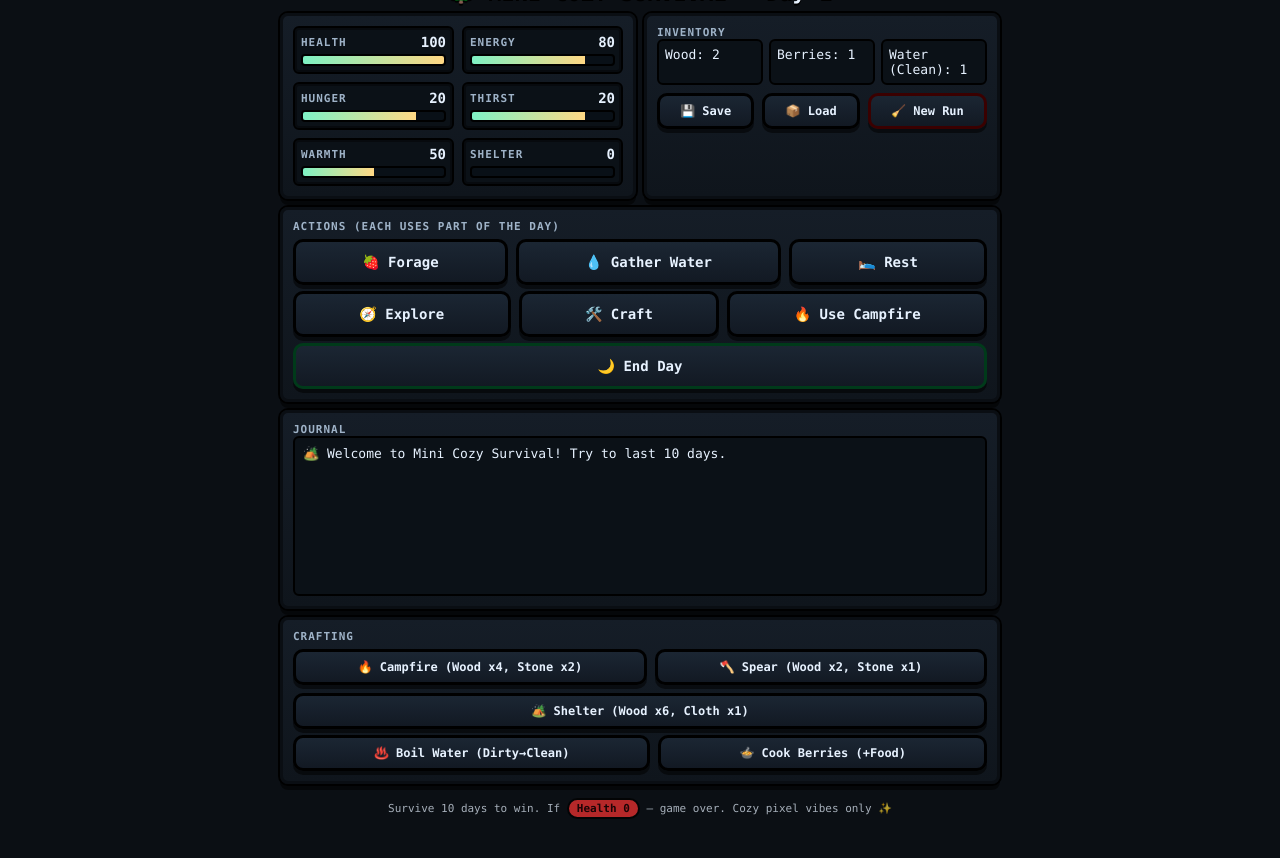
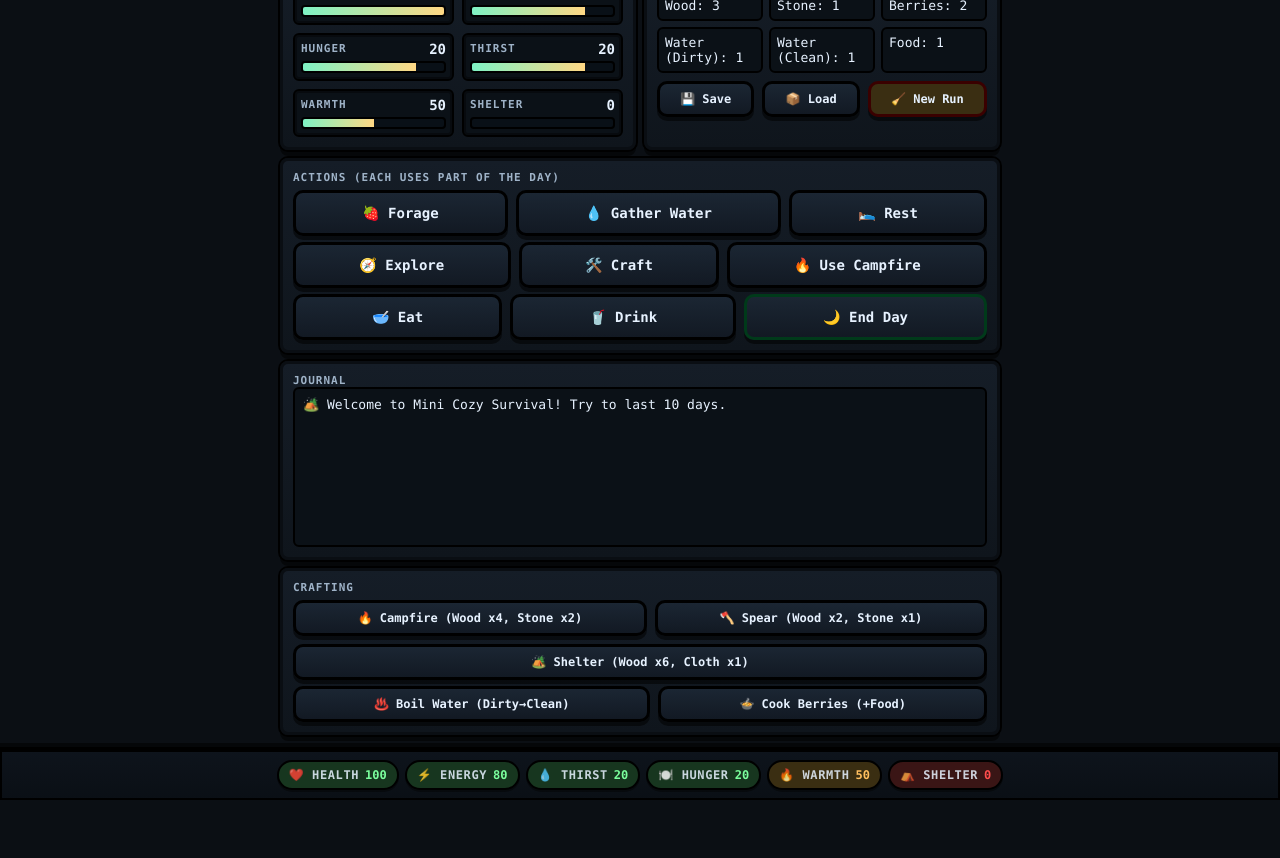
Before and after one commit to saintcleo/mini-cozy-survival-, a plain HTML site: page index.html in a window 1280 px wide. Before the commit the page ends 831 px from the top, so only its background shows below. Drawn offline with Linux system fonts and the light colour scheme.

Commit message:
Update index.html

```diff
--- a/index.html
+++ b/index.html
@@ -1,8 +1,3 @@
-
-
-
-
-
 <!doctype html>
 <html lang="en">
 <head>
@@ -12,7 +7,7 @@
 <style>
   :root{
     --bg:#0b0f14; --ink:#e7f2ff; --muted:#9fb3c8; --acc1:#7ef2c4; --acc2:#ffd884;
-    --danger:#ff7b7b; --ok:#7bff9d; --edge:#0a0e13;
+    --danger:#ff4d4d; --warn:#ffbf5f; --ok:#7bff9d; --edge:#0a0e13;
   }
   html,body{height:100%}
   body{
@@ -20,9 +15,9 @@
     font-family: ui-monospace, SFMono-Regular, Menlo, Consolas, "Liberation Mono", monospace;
     image-rendering: pixelated; -webkit-font-smoothing: none; text-rendering: optimizeSpeed;
     display:flex; align-items:center; justify-content:center;
-    touch-action: manipulation; /* helps taps register on mobile */
+    touch-action: manipulation;
   }
-  .wrap{ width:min(720px, 100%); padding:12px;}
+  .wrap{ width:min(720px, 100%); padding:12px; padding-bottom:110px; } /* space for HUD */
   .title{text-align:center; font-weight:900; font-size:22px; line-height:1; text-shadow:0 2px 0 #000; margin-bottom:10px;}
   .grid{display:grid; gap:8px; grid-template-columns: 1fr;}
   .card{background:linear-gradient(#151d27,#0f151c); border:3px solid var(--edge);
@@ -42,7 +37,7 @@
   }
   .btn:active{ transform: translateY(2px); box-shadow: 0 2px 0 #0008;}
   .btn.ok{border-color:#003a1a} .btn.warn{border-color:#3a0000} .btn.small{padding:8px 10px; font-size:12px}
-  .pill{display:inline-block; padding:2px 8px; border:2px solid #000; border-radius:999px; font-weight:900; font-size:11px;}
+  .pill{display:inline-block; padding:2px 10px; border:2px solid #000; border-radius:999px; font-weight:900; font-size:12px;}
   .pill.win{background:#0f2; color:#001b00} .pill.lose{background:#f33; color:#220000}
   .log{height:140px; overflow:auto; background:#0b1117; border:2px solid #000; border-radius:6px; padding:8px; font-size:13px; line-height:1.3;}
   .log p{margin:0 0 6px 0}
@@ -51,6 +46,27 @@
   .split{display:grid; gap:8px; grid-template-columns: 1fr}
   @media (min-width:680px){ .split{grid-template-columns: 1fr 1fr;} }
   .footer{opacity:.7; text-align:center; font-size:11px; margin-top:6px}
+
+  /* ===== Sticky HUD ===== */
+  .hud{
+    position:fixed; left:0; right:0; bottom:0;
+    background:linear-gradient(#0e141c,#0a0f15);
+    border-top:3px solid #000; box-shadow:0 -4px 0 #0008, 0 0 0 2px #000 inset;
+    padding:10px 12px calc(10px + env(safe-area-inset-bottom));
+    display:flex; gap:6px; flex-wrap:wrap; justify-content:center;
+    z-index:10;
+  }
+  .statpill{
+    display:inline-flex; align-items:center; gap:6px;
+    padding:6px 10px; border-radius:999px; font-weight:900; font-size:12px;
+    border:2px solid #000; box-shadow:0 2px 0 #0006; user-select:none;
+  }
+  .statpill .label{opacity:.85; text-transform:uppercase; letter-spacing:.6px}
+  .statpill .val{font-weight:900}
+  .good{background:#17361f;}
+  .warn{background:#3a2e12;}
+  .bad{ background:#3a1515;}
+  .good .val{color:var(--ok)} .warn .val{color:var(--warn)} .bad .val{color:var(--danger)}
 </style>
 </head>
 <body>
@@ -111,6 +127,8 @@
         <div class="btn" data-act="cook">🔥 Use Campfire</div>
       </div>
       <div class="row" style="margin-top:6px">
+        <div class="btn" data-act="eat">🥣 Eat</div>
+        <div class="btn" data-act="drink">🥤 Drink</div>
         <div class="btn ok" data-act="endday">🌙 End Day</div>
       </div>
     </div>
@@ -139,10 +157,15 @@
   </div>
 </div>
 
+<!-- Sticky HUD -->
+<div class="hud" id="hud">
+  <!-- pills are injected by JS -->
+</div>
+
 <script>
 (function(){
   const el = id => document.getElementById(id);
-  const logEl = el('log');
+  const logEl = el('log'), hudEl = el('hud');
 
   const state = {
     day: 1,
@@ -153,7 +176,7 @@
     warmth: 50,
     shelter: 0,
     hasCampfire: false,
-    items: { Wood: 2, Stone: 0, Berries: 1, "Water (Dirty)": 0, "Water (Clean)": 1, Cloth: 0, Food: 0 },
+    items: { Wood: 3, Stone: 1, Berries: 2, "Water (Dirty)": 1, "Water (Clean)": 1, Cloth: 0, Food: 1 },
     crafted: { spear:false },
     turns: 0, // turns taken today (max 4 per day)
   };
@@ -164,6 +187,33 @@
   function clamp(v,min,max){return Math.max(min,Math.min(max,v));}
   function pct(v){return clamp(v,0,100);}
   function setMeter(id,value){ el(id).style.width = pct(value)+'%'; }
+
+  function pillClass(val, invert=false){
+    // invert: lower is better (hunger/thirst)
+    const score = invert ? 100 - val : val;
+    if (score >= 70) return 'good';
+    if (score >= 35) return 'warn';
+    return 'bad';
+  }
+
+  function drawHUD(){
+    // Build pills fresh each draw
+    hudEl.innerHTML = '';
+    const pills = [
+      {label:'Health',  val: Math.round(state.hp),       invert:false, icon:'❤️'},
+      {label:'Energy',  val: Math.round(state.energy),   invert:false, icon:'⚡️'},
+      {label:'Thirst',  val: Math.round(state.thirst),   invert:true,  icon:'💧'},
+      {label:'Hunger',  val: Math.round(state.hunger),   invert:true,  icon:'🍽️'},
+      {label:'Warmth',  val: Math.round(state.warmth),   invert:false, icon:'🔥'},
+      {label:'Shelter', val: Math.round(state.shelter),  invert:false, icon:'⛺️'},
+    ];
+    pills.forEach(p=>{
+      const d = document.createElement('div');
+      d.className = `statpill ${pillClass(p.val, p.invert)}`;
+      d.innerHTML = `<span class="label">${p.icon} ${p.label}</span><span class="val">${p.val}</span>`;
+      hudEl.appendChild(d);
+    });
+  }
 
   function draw(){
     el('day').textContent = 'Day ' + state.day;
@@ -181,6 +231,7 @@
     setMeter('wmMeter',state.warmth);
     setMeter('shMeter',state.shelter);
 
+    // inventory
     const inv = el('inv'); inv.innerHTML='';
     Object.entries(state.items).forEach(([k,v])=>{
       if (v<=0) return;
@@ -189,6 +240,8 @@
       d.textContent = k + ': ' + v;
       inv.appendChild(d);
     });
+
+    drawHUD();
   }
 
   function log(msg){
@@ -208,13 +261,15 @@
   function gainItem(name, n=1){ state.items[name] = (state.items[name]||0) + n; }
   function useItem(name, n=1){ if ((state.items[name]||0) >= n){ state.items[name]-=n; return true; } return false; }
 
+  // Softer survival tick (cozier)
   function hungerThirstTick(hu=6, th=8){
     state.hunger = clamp(state.hunger + hu, 0, 100);
     state.thirst = clamp(state.thirst + th, 0, 100);
+
     let dmg = 0;
-    if (state.thirst >= 85) dmg += 10;
-    if (state.hunger >= 85) dmg += 6;
-    if (state.warmth <= 20 && state.shelter < 50) dmg += 4;
+    if (state.thirst >= 90) dmg += 6;
+    if (state.hunger >= 90) dmg += 4;
+    if (state.warmth <= 15 && state.shelter < 50) dmg += 3;
     state.hp = clamp(state.hp - dmg, 0, 100);
     if (dmg>0) log(`💢 Suffering from conditions (<b>${dmg}</b> dmg).`);
   }
@@ -294,10 +349,34 @@
       }
       draw();
     },
+    eat(){
+      if (!spendTurn(2)) return;
+      if (useItem('Food',1)){
+        state.hunger = clamp(state.hunger - 25, 0, 100);
+        state.hp = clamp(state.hp + 6, 0, 100);
+        log('🥣 You ate a meal (-Food x1, hunger eased, +HP).');
+      } else {
+        log('❌ No Food in inventory.');
+      }
+      draw();
+    },
+    drink(){
+      if (!spendTurn(2)) return;
+      if (useItem('Water (Clean)',1)){
+        state.thirst = clamp(state.thirst - 30, 0, 100);
+        state.hp = clamp(state.hp + 4, 0, 100);
+        log('🥤 You drank clean water (-1).');
+      } else if (state.items['Water (Dirty)']>0){
+        log('⚠️ You have dirty water — boil it at the Campfire first.');
+      } else {
+        log('❌ No water to drink.');
+      }
+      draw();
+    },
     endday(){
       state.day++;
       state.turns = 0;
-      hungerThirstTick(10,12);
+      hungerThirstTick(8,9); // gentler night
       state.energy = clamp(state.energy + 15, 0, 100);
       if (state.shelter > 0) state.warmth = clamp(state.warmth + 10, 0, 100);
       else state.warmth = clamp(state.warmth - 5, 0, 100);
```
